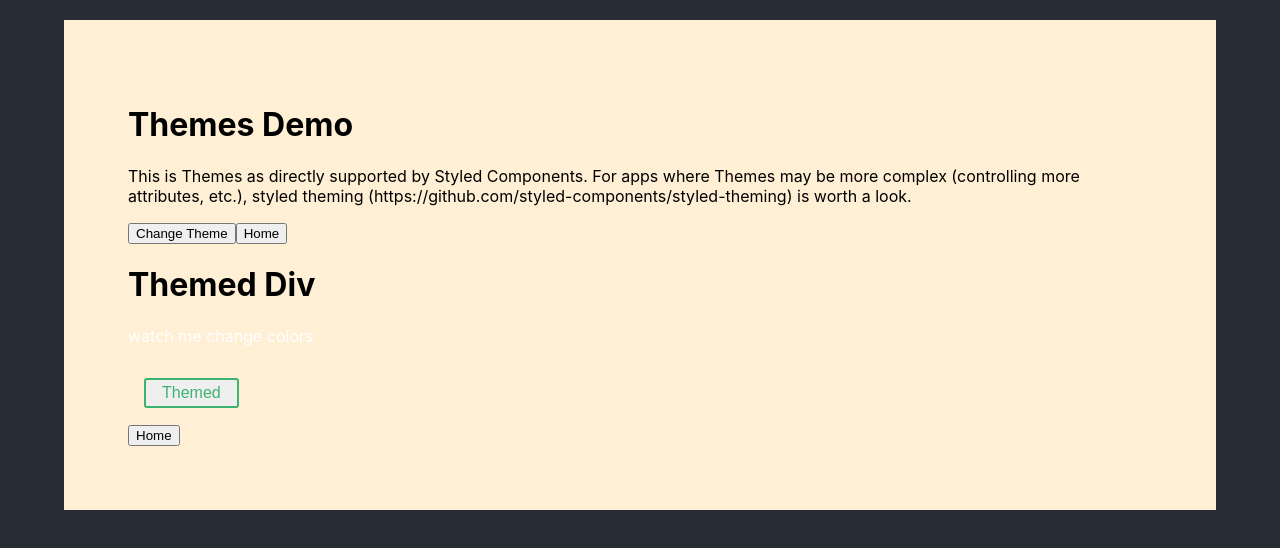
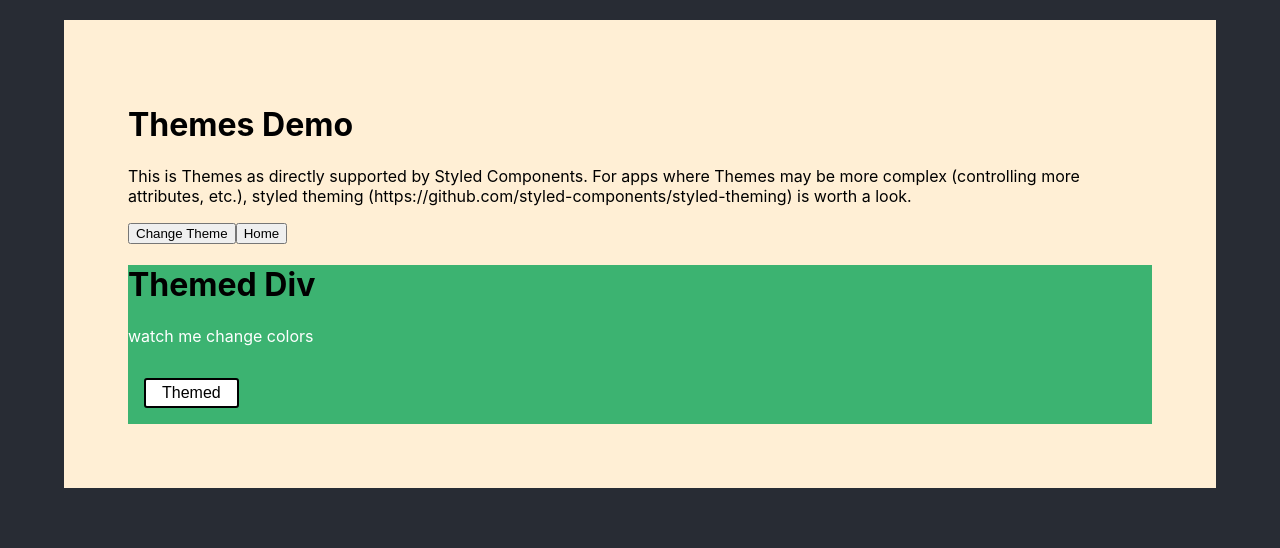
Before and after one commit to BarbaraPruz/demo-styled-components, a React (Create React App) app: page /themes in a window 1280 px wide. Shown: the top 548 px of the page. Built offline with nearby package versions, Linux system fonts and the light colour scheme.

Commit message:
Theme Demo - additional styling

```diff
--- a/src/components/themes_demo.js
+++ b/src/components/themes_demo.js
@@ -19,11 +19,16 @@ const ThemedButton = styled.button`
   padding: 0.25em 1em;
   border-radius: 3px;
 
-  /* Color the border and text with theme.main */
-  color: ${props => props.theme.main};
-  border: 2px solid ${props => props.theme.main};
+  /* Color the border and text with theme.btn */
+  color: ${props => props.theme.fore_primary};
+  background-color: ${props => props.theme.back_secondary}
+  border: 2px solid ${props => props.theme.fore_primary};
 `;
 
+const ThemedDiv = styled.div`
+  color: ${props => props.theme.fore_primary};
+  background-color: ${props => props.theme.back_primary};
+`;
 const TP = styled.p`
   color: white;
 `;
@@ -34,9 +39,9 @@ class ThemesDemo extends Component {
   // normally, theme details would be global. But for demonstrating the "themed div"
   // the theme definitions are kept in the Demo's state.
   THEMES = [
-    { main: "mediumseagreen" },
-    { main: "brown" },
-    { main: "red"}
+    { back_primary: "mediumseagreen", back_secondary:"white", fore_primary: "black" },
+    { back_primary: "blue", back_secondary:"white", fore_primary: "orange" },
+    { back_primary: "red", back_secondary:"white", fore_primary: "blue"}
   ];
 
   state = {
@@ -57,13 +62,12 @@ class ThemesDemo extends Component {
           <button onClick={this.handleChangeTheme}>Change Theme</button>
           <LinkButton to="/">Home</LinkButton>
           <ThemeProvider theme={this.THEMES[this.state.themeId]}>
-          <div>
-          <h1>Themed Div</h1>
-          <TP>watch me change colors</TP>
-          <ThemedButton>Themed</ThemedButton>
-          </div>
+            <ThemedDiv>
+              <h1>Themed Div</h1>
+              <TP>watch me change colors</TP>
+              <ThemedButton>Themed</ThemedButton>
+            </ThemedDiv>
           </ThemeProvider>
-          <LinkButton to="/">Home</LinkButton>
         </DemoContainer>
     );
   }
```
Also changed, not shown: 1 other file (tests, documents, lock files or other folders).
